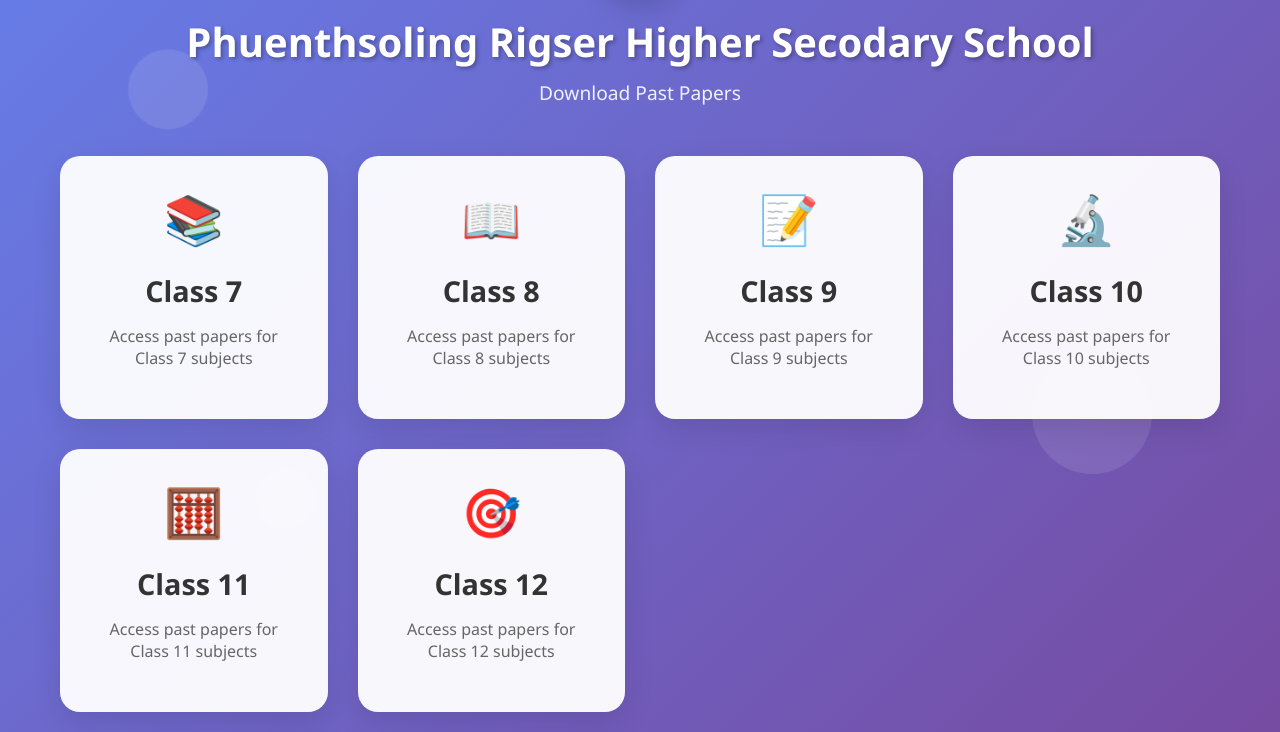
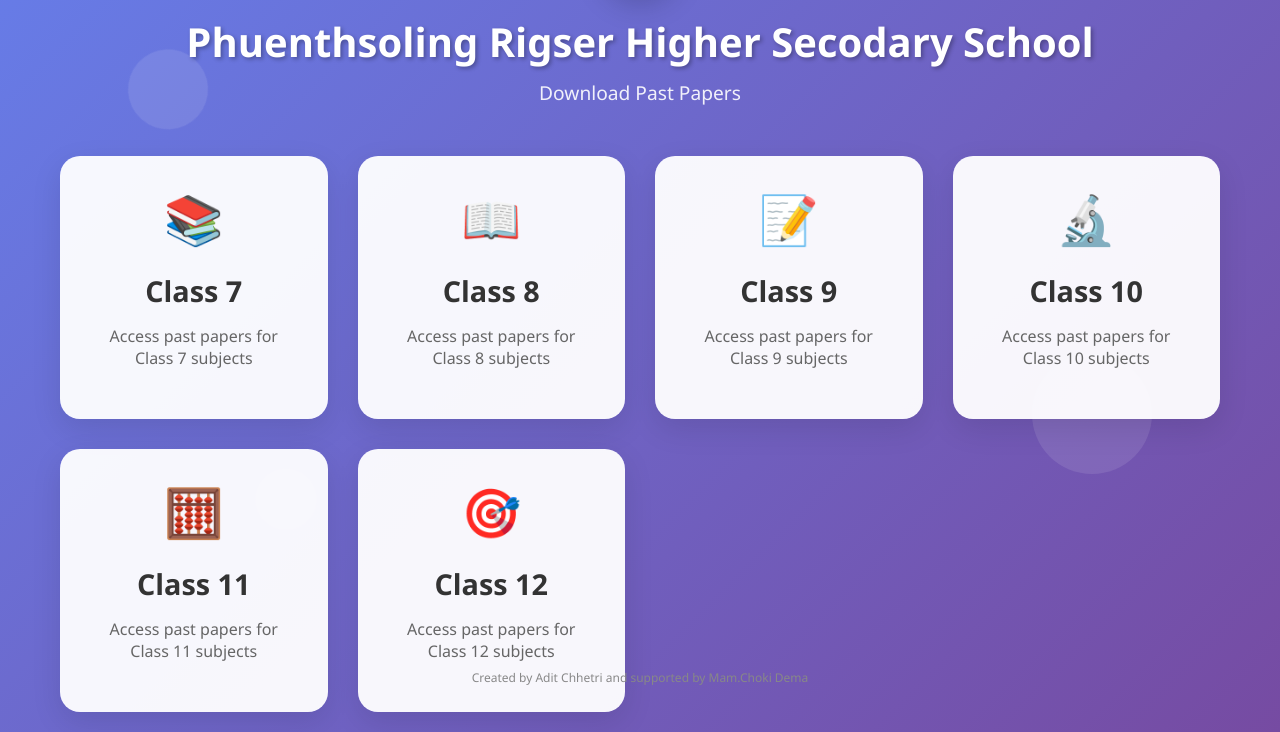
Before and after one commit to Aditdevbhutan/Past-Papers, a plain HTML site: page index.html in a window 1280 px wide. Shown: the part 106-838 px from the top of the page. Drawn offline with Linux system fonts and the light colour scheme.

Commit message:
Watermark

```diff
--- a/index.html
+++ b/index.html
@@ -64,5 +64,8 @@
     </div>
 
     <script src="script.js"></script>
+    <div class="watermark" style="position: fixed; bottom: 8px; left: 0; width: 100%; text-align: center; font-size: 12px; color: #888; pointer-events: none; z-index: 999;">
+        Created by Adit Chhetri and supported by Mam.Choki Dema
+    </div>
 </body>
 </html>
--- a/styles.css
+++ b/styles.css
@@ -345,3 +345,15 @@ body {
         text-align: center;
     }
 }
+
+.watermark {
+    position: fixed;
+    bottom: 8px;
+    left: 0;
+    width: 100%;
+    text-align: center;
+    font-size: 12px;
+    color: #888;
+    pointer-events: none;
+    z-index: 999;
+}
```
